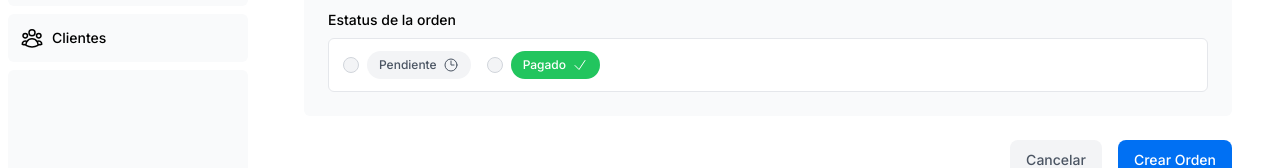
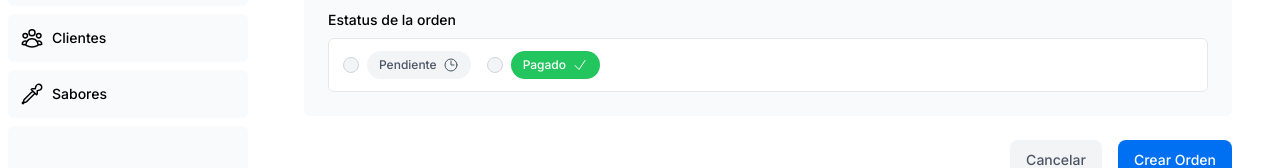
Before and after one commit to leobigott98/losprimos-admin, a Next.js app: page /dashboard/invoices/create in a window 1280 px wide. Shown: the part 282-450 px from the top of the page. Built offline with nearby package versions, Linux system fonts and the light colour scheme; no server answers; the database is empty; a web font is replaced by a local one.

Commit message:
Added fillings nav-link

```diff
--- a/app/ui/dashboard/nav-links.tsx
+++ b/app/ui/dashboard/nav-links.tsx
@@ -4,6 +4,7 @@ import {
   UserGroupIcon,
   HomeIcon,
   DocumentDuplicateIcon,
+  EyeDropperIcon
 } from '@heroicons/react/24/outline';
 import Link from 'next/link';
 import { usePathname } from 'next/navigation';
@@ -13,12 +14,9 @@ import clsx from 'clsx';
 // Depending on the size of the application, this would be stored in a database.
 const links = [
   { name: 'Home', href: '/dashboard', icon: HomeIcon },
-  {
-    name: 'Órdenes',
-    href: '/dashboard/invoices',
-    icon: DocumentDuplicateIcon,
-  },
+  { name: 'Órdenes', href: '/dashboard/invoices', icon: DocumentDuplicateIcon },
   { name: 'Clientes', href: '/dashboard/customers', icon: UserGroupIcon },
+  { name: 'Sabores', href: '/dashboard/fillings', icon: EyeDropperIcon },
 ];
 
 export default function NavLinks() {
```
